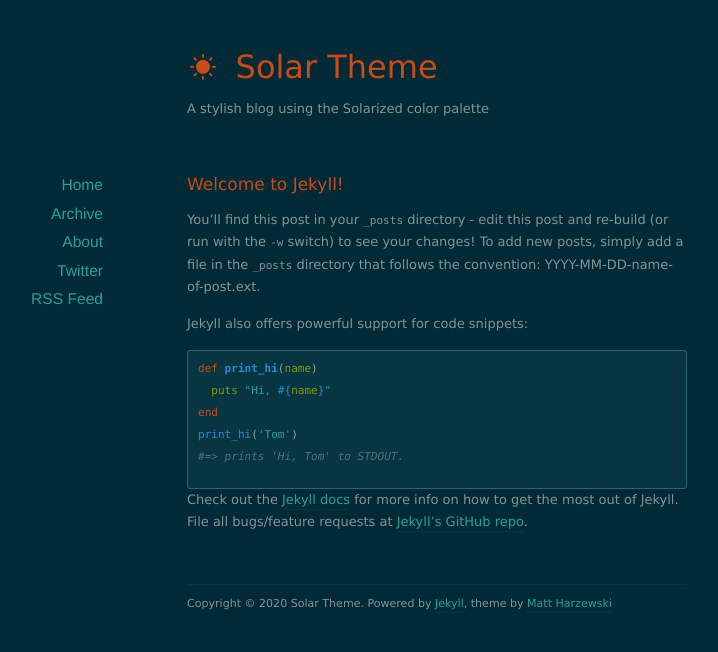
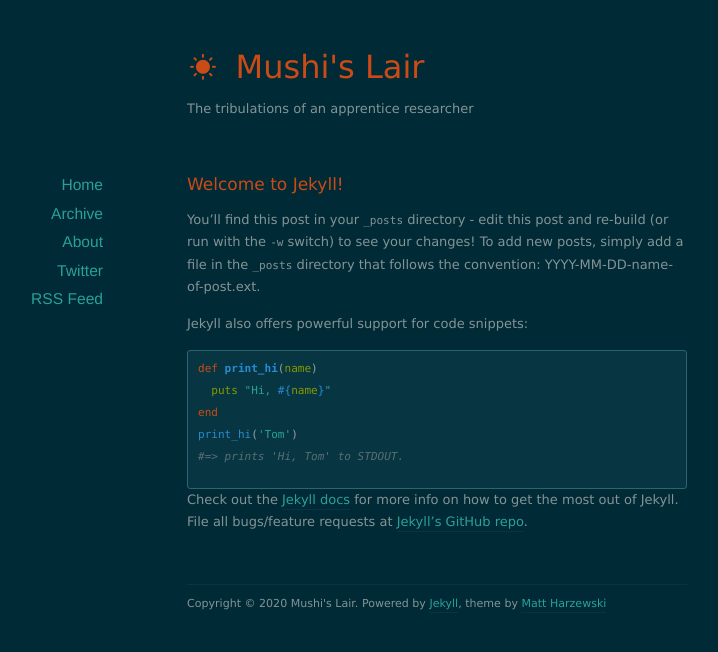
Before and after one commit to Mushi-mushi/mushi-mushi.github.io, a Jekyll site: the page built from index.html, in a window 1280 px wide. Shown: the top 652 px of the page, without its empty margins (203-921 px from the left). Built offline with Jekyll 4.4.1, drawn with Linux system fonts in a browser that asks for light colours; nearby versions of some CDN libraries; the list of posts is cut into pages by our own code.

Commit message:
Update _config.yml

```diff
--- a/_config.yml
+++ b/_config.yml
@@ -1,6 +1,6 @@
-name: Solar Theme
-url: http://example.org
-description: A stylish blog using the Solarized color palette
+name: Mushi's Lair
+url: https://mushi-mushi.github.io/
+description: The tribulations of an apprentice researcher
 
 permalink: /:year/:month/:day/:title/
 paginate: 10
```
